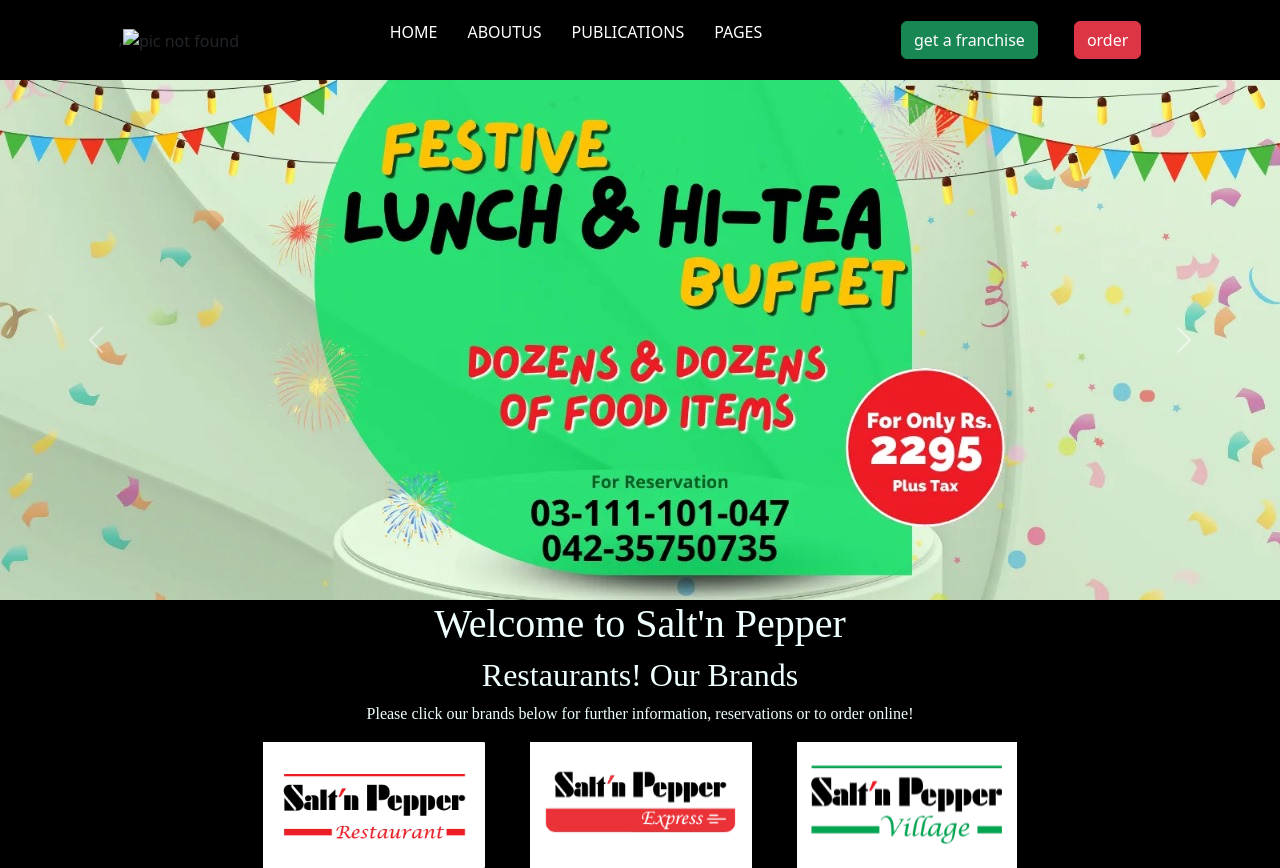
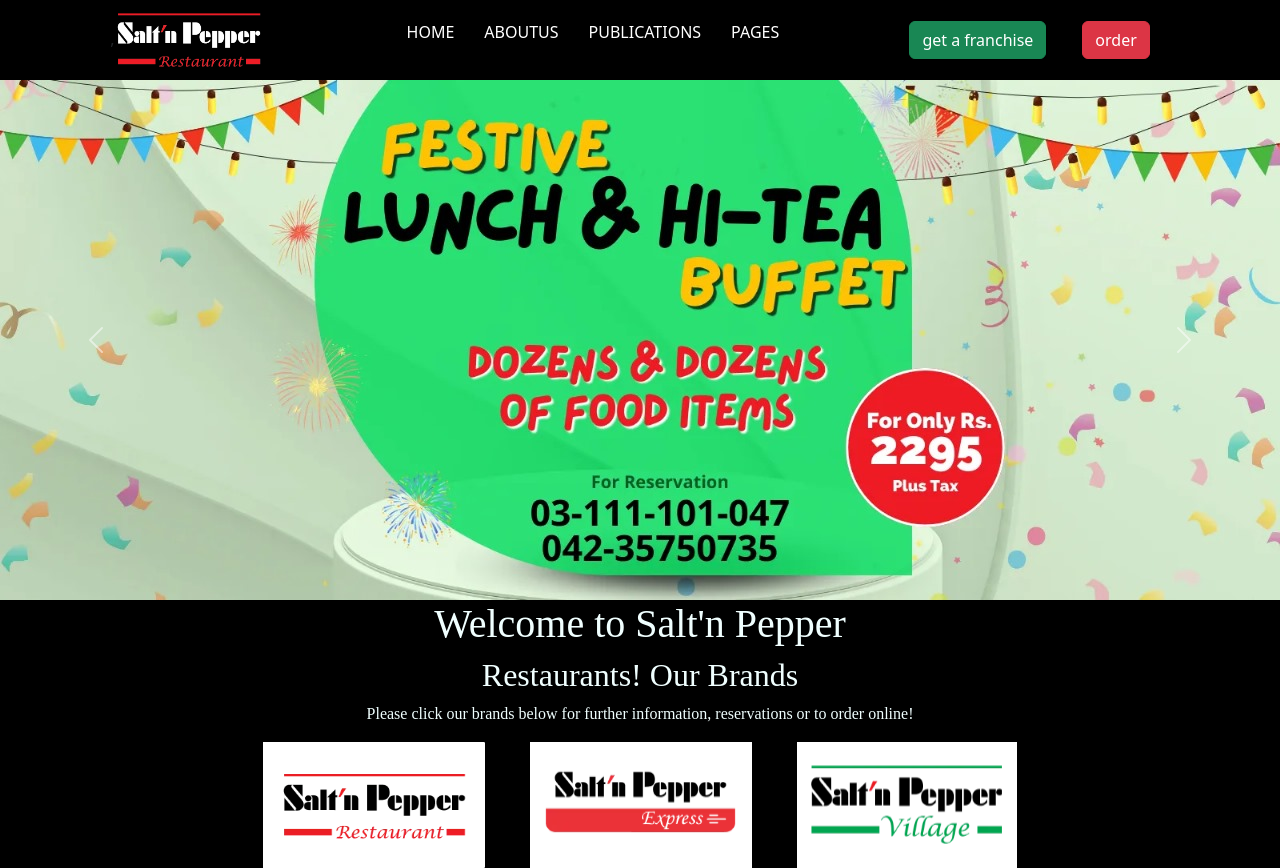
Before and after one commit to bilalqamar-15/Assignment-10, a plain HTML site: page index.html in a window 1280 px wide. Drawn offline with nearby package versions, Linux system fonts and the light colour scheme; the site is published under a folder, as on GitHub Pages, so addresses that start at the root find nothing.

Commit message:
Update index.html

```diff
--- a/index.html
+++ b/index.html
@@ -13,7 +13,7 @@
     <nav>
 
         <div class="L">
-          ,<img src="/images/log0.webp" alt="pic not found" width="150px" >
+          ,<img src="./images/log0.webp" alt="pic not found" width="150px" >
         </div>
 
 
```
